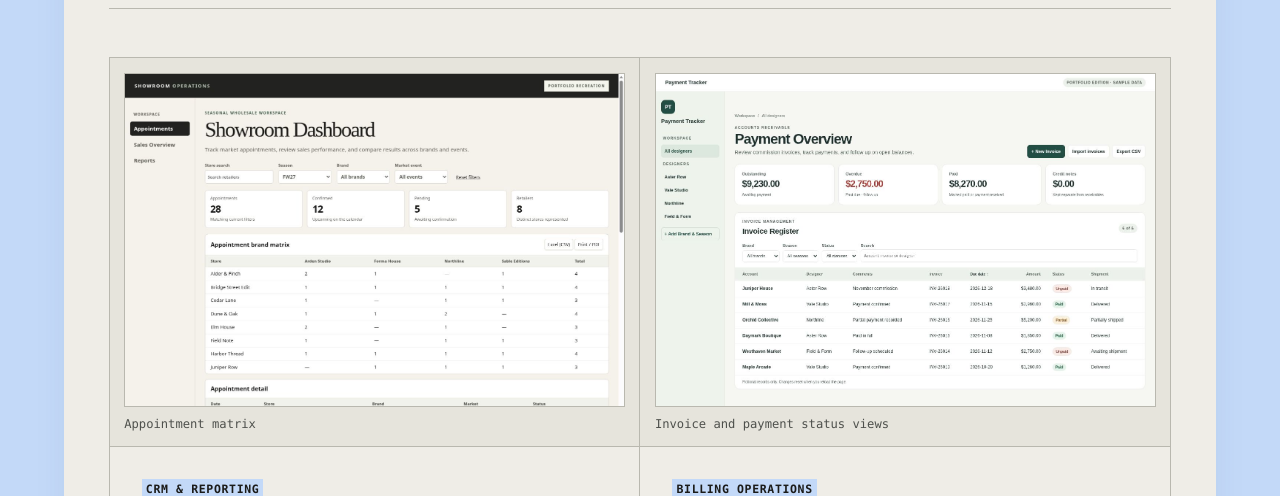
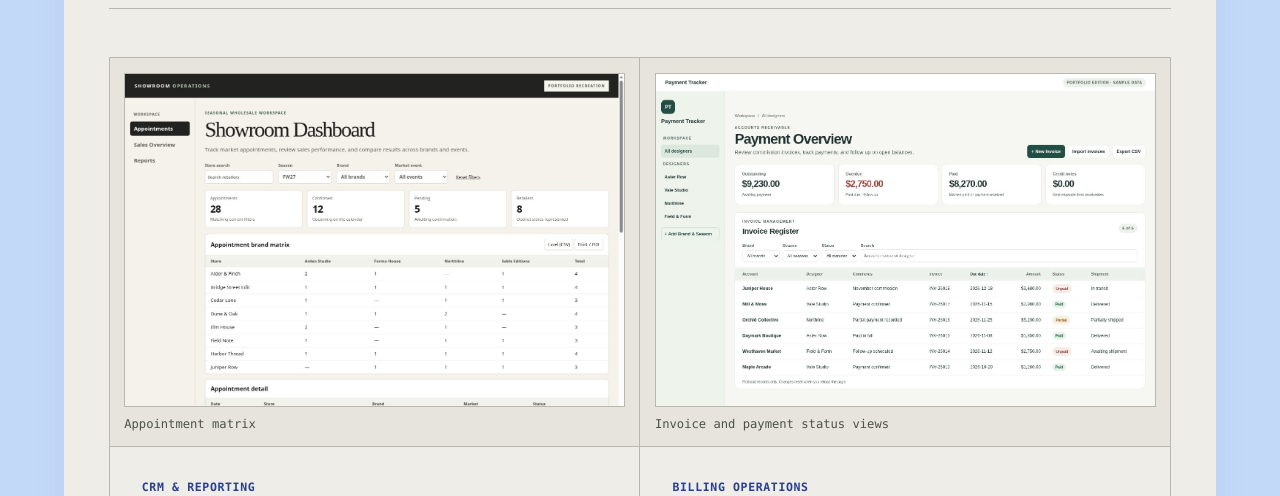
Before and after one commit to aaatanasi/crm-systems-portfolio, a plain HTML site: page index.html in a window 1280 px wide. Shown: the part 304-800 px from the top of the page. Drawn offline with Linux system fonts and the light colour scheme.

Commit message:
Use blue monospace text for project labels

```diff
--- a/index.html
+++ b/index.html
@@ -23,7 +23,7 @@ html{background:var(--canvas)}body{background:var(--paper);width:min(76rem,calc(
 .hero h1,.project h2,.prospect h2{font-family:var(--sans);font-weight:500;text-transform:uppercase;letter-spacing:-.06em;line-height:.96}
 .hero h1{font-size:clamp(2.4rem,7.3vw,6.55rem)}
 .card-number,.preview-figure figcaption,.extra-views figcaption,.closing,.project-link,.formats a{font-family:var(--mono)}
-.card-number{display:table;color:var(--ink);padding:.13em .35em;letter-spacing:.055em;background:var(--highlight)}
+.card-number{display:table;color:var(--accent);letter-spacing:.055em}
 .project-link,.formats a{font-size:.875rem}.project-link span:first-child{border-color:currentColor}::selection{background:var(--highlight);color:var(--ink)}
 @media(max-width:43rem){.hero h1{font-size:clamp(2.3rem,9vw,4.6rem)}.hero h1,.project h2,.prospect h2{letter-spacing:-.04em}}
 .outreach-preview{align-self:center;margin:0;min-width:0;border:1px solid var(--line);background:#f8f6f0}.outreach-preview figcaption,.outreach-actions{font:600 .72rem/1.4 var(--mono);letter-spacing:.035em;padding:.85rem 1rem}.outreach-preview figcaption{display:flex;justify-content:space-between;gap:.45rem;flex-wrap:wrap;background:var(--highlight)}.outreach-preview figcaption span,.outreach-actions{color:var(--muted)}.outreach-preview table{border-collapse:collapse;width:100%;text-align:left;font-size:.875rem}.outreach-preview th,.outreach-preview td{padding:.55rem 1rem;border-bottom:1px solid var(--line)}.outreach-preview th{font-family:var(--mono);font-weight:600}.outreach-actions span{margin-inline:.15rem}
```
